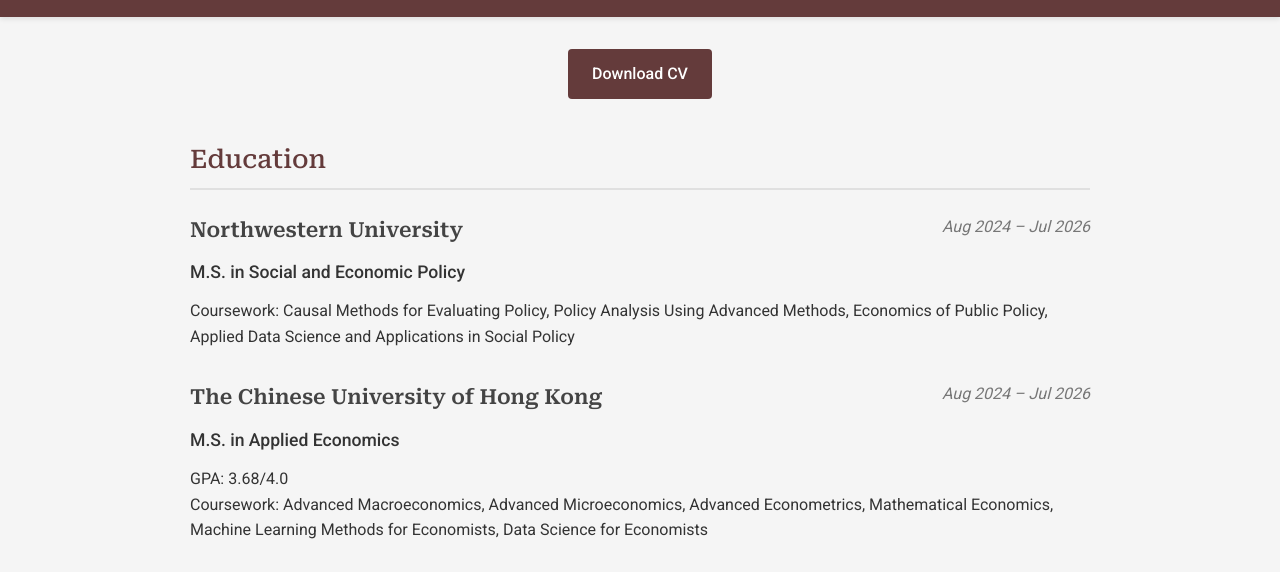
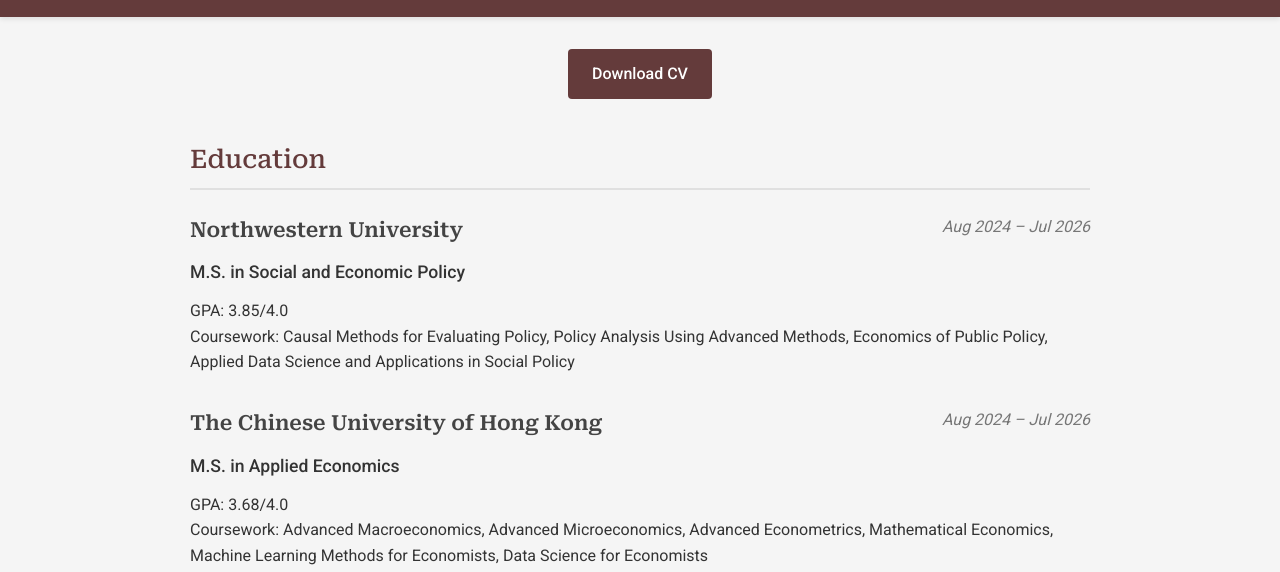
Before and after one commit to jameslyu2001/Jameslyu2001.github.io, a website built with Vite: page cv.html in a window 1280 px wide. Shown: the part 139-711 px from the top of the page. Built offline with nearby package versions, Linux system fonts and the light colour scheme.

Commit message:
change gpa for nu

```diff
--- a/cv.html
+++ b/cv.html
@@ -40,6 +40,7 @@
               <p class="cv-date">Aug 2024 – Jul 2026</p>
             </div>
             <p class="cv-title">M.S. in Social and Economic Policy</p>
+            <p>GPA: 3.85/4.0</p>
             <p>Coursework: Causal Methods for Evaluating Policy, Policy Analysis Using Advanced Methods, Economics of Public Policy, Applied Data Science and Applications in Social Policy</p>
           </div>
 
```
